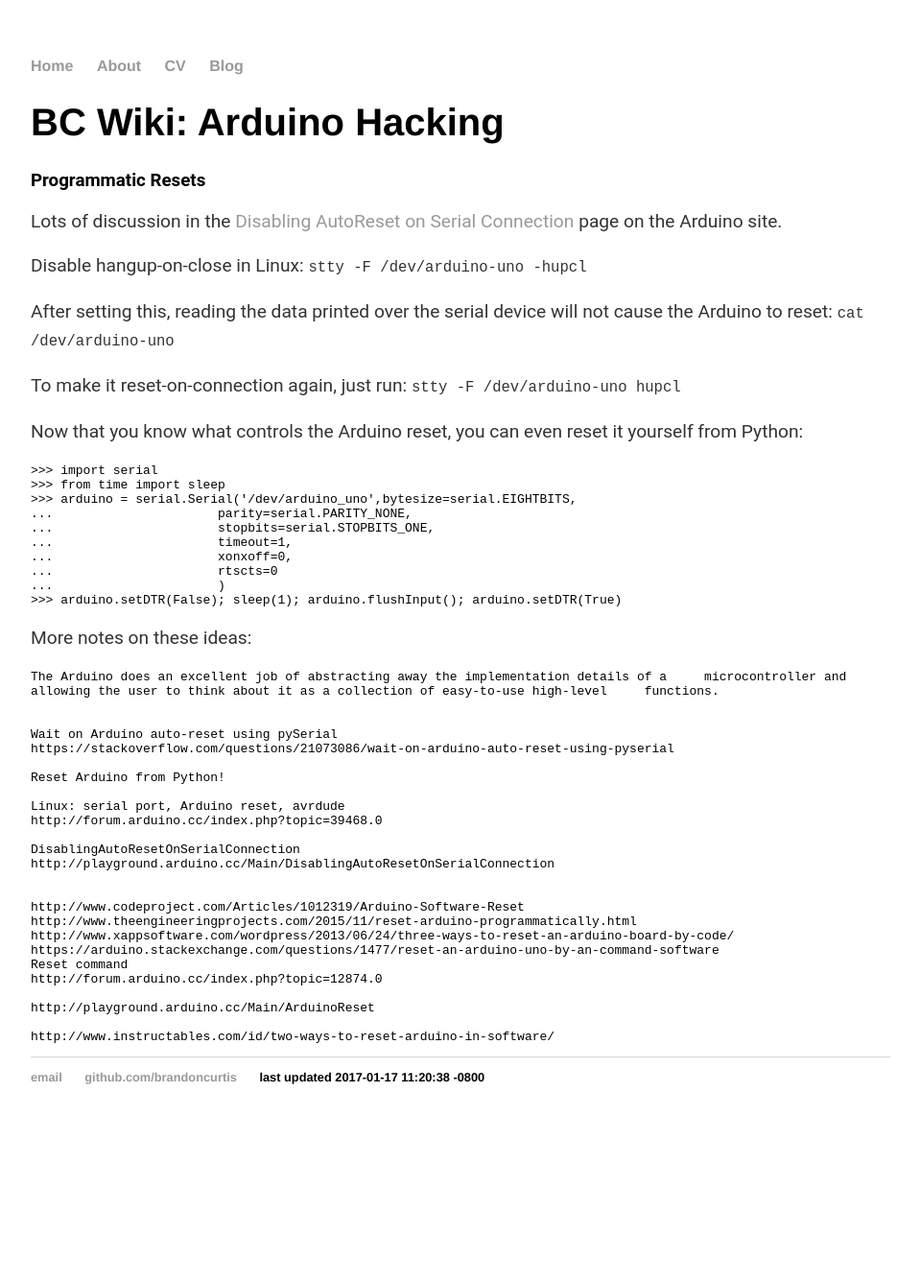
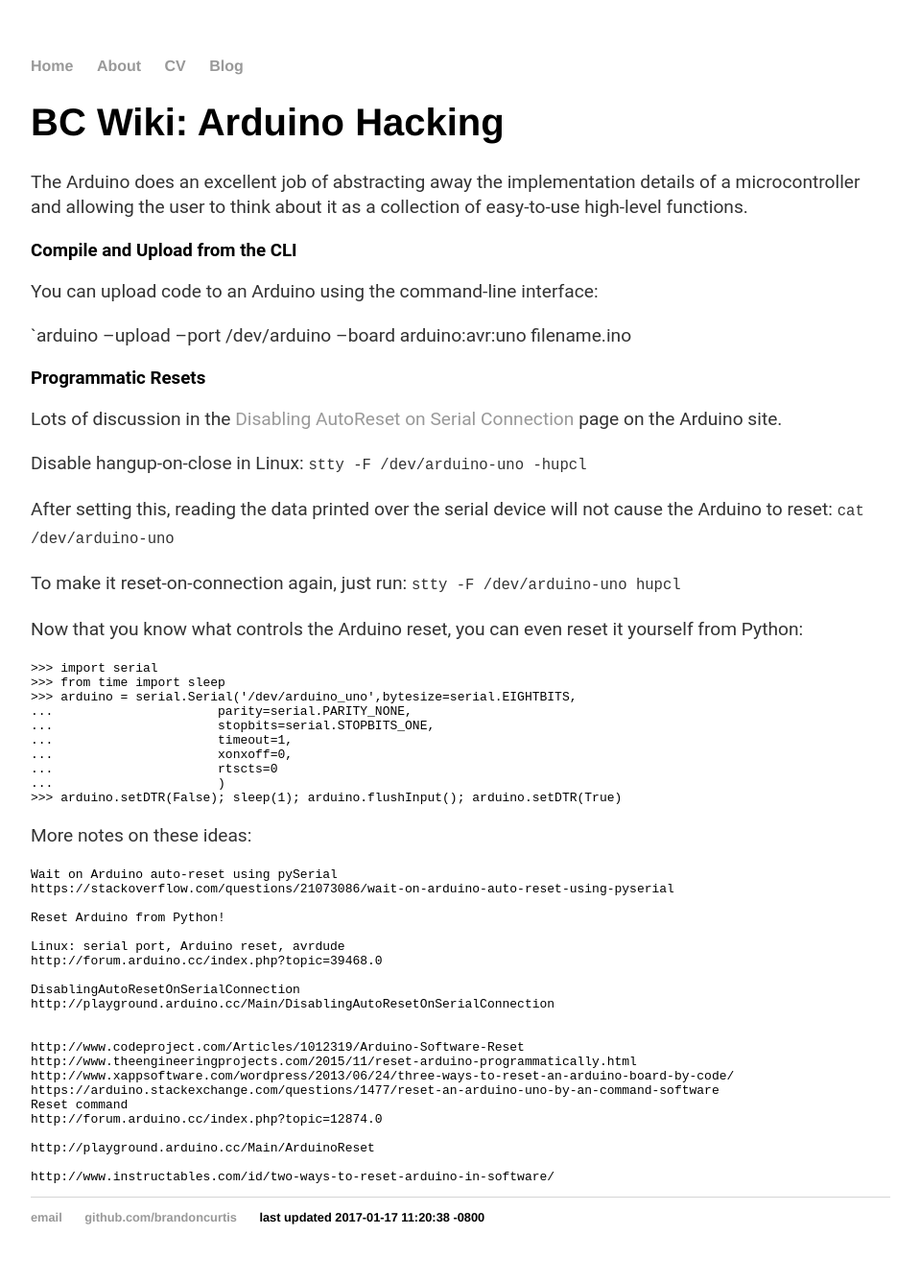
Before and after one commit to brandoncurtis/wiki, a Jekyll site: the page built from _wikipages/software/arduino.md, in a window 1280 px wide. Shown: the whole page at 96% size, without its empty margins (160-1119 px from the left). Built offline with Jekyll 4.4.1, drawn with Linux system fonts in a browser that asks for light colours; before the commit the page ends 1190 px from its top, so only the background shows below that.

Commit message:
added pidgin; updated arduino

```diff
--- a/_wikipages/software/arduino.md
+++ b/_wikipages/software/arduino.md
@@ -4,6 +4,15 @@
 title: Arduino Hacking
 permalink: p/arduino
 ---
+
+The Arduino does an excellent job of abstracting away the implementation details of a microcontroller and allowing the user to think about it as a collection of easy-to-use high-level functions.
+
+### Compile and Upload from the CLI
+
+You can upload code to an Arduino using the command-line interface:
+
+`arduino --upload --port /dev/arduino --board arduino:avr:uno filename.ino
+
 
 ### Programmatic Resets
 
```
Also changed, not shown: other parts of _wikipages/software/arduino.md (+0 -3 lines), _wikipages/software/pidgin.md (added, +22 -0 lines).
